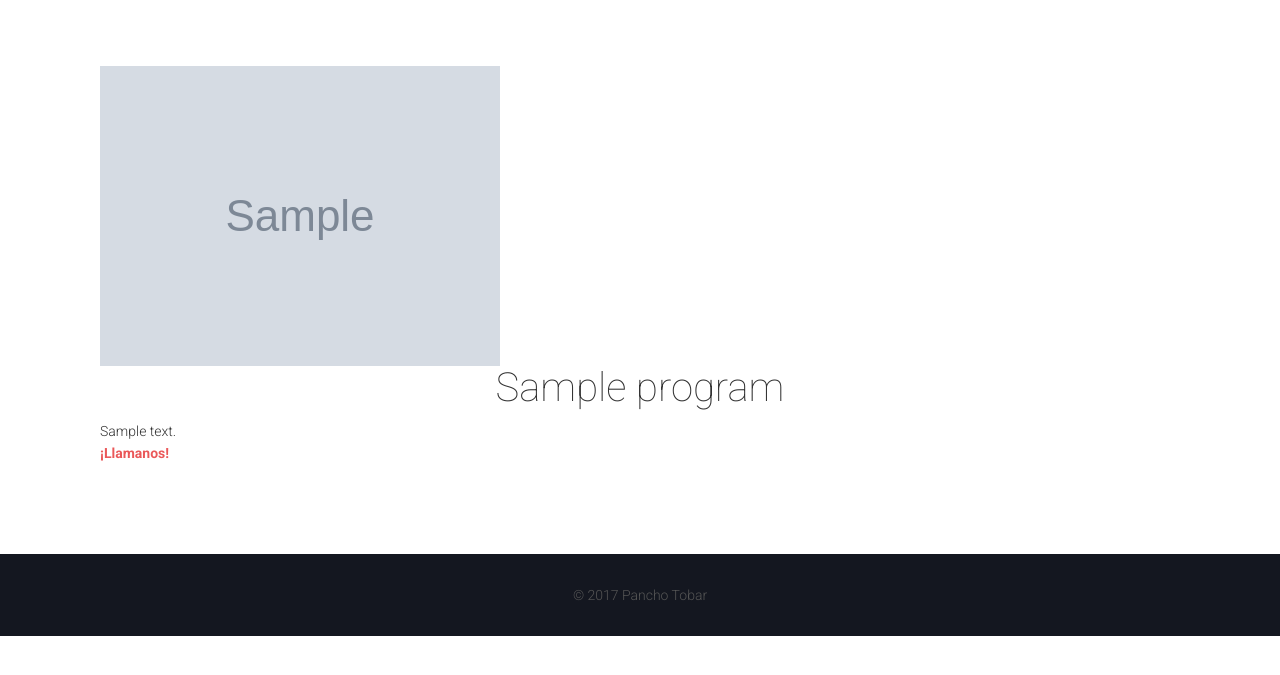
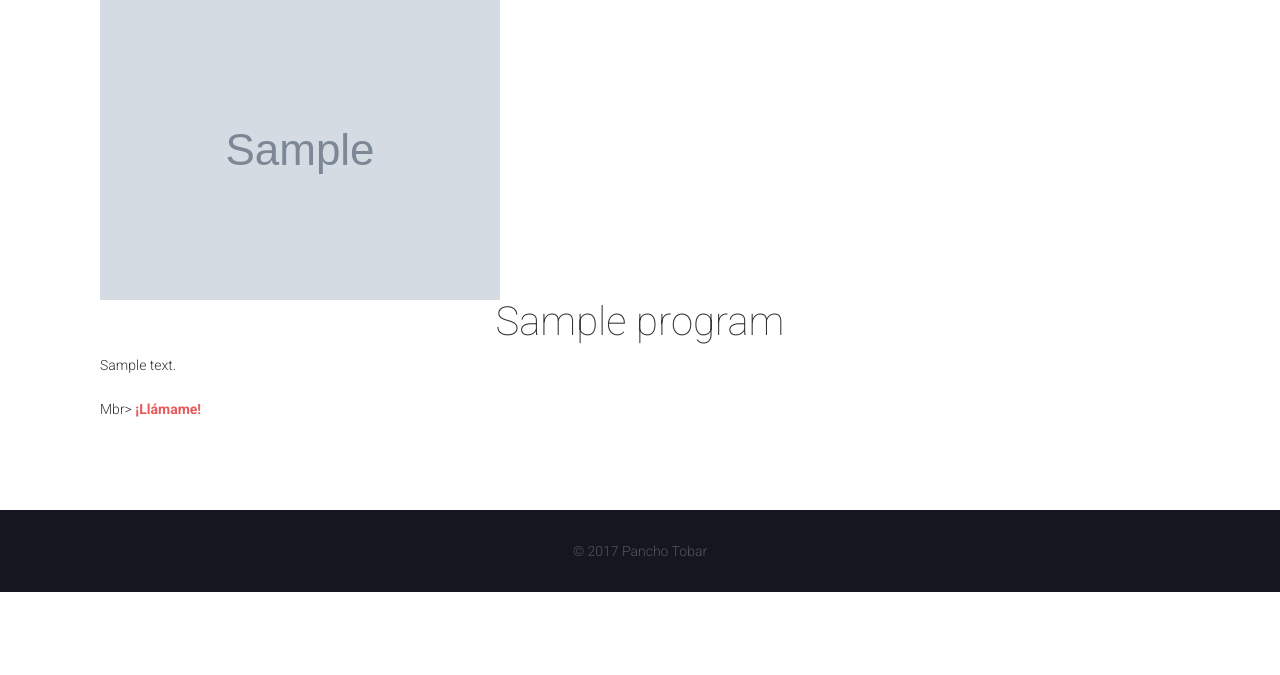
Before and after one commit to edwinperaza/pancho-tobat-website, a Django app: template programs/templates/programs/program_detail.html in a window 1280 px wide. Shown: the part 80-755 px from the top of the page. Run offline with Django 3.2, Linux system fonts and the light colour scheme; the template is opened without the code that fills it: most values are stand-ins (such as "Sample title", 1, 10 or a date in 2020); grey boxes marked "Sample" are stand-in pictures; some libraries are stand-ins or nearby versions; some web fonts are replaced.

Commit message:
Update image detail size and program detail view

```diff
--- a/programs/models.py
+++ b/programs/models.py
@@ -76,7 +76,7 @@ class Image(BaseModel):
 
     @property
     def image_detail(self):
-        image = get_thumbnail(self.image, '400x280', crop='center')
+        image = get_thumbnail(self.image, '1080x300', crop='center')
         return image.url
 
     @property
--- a/programs/templates/programs/program_detail.html
+++ b/programs/templates/programs/program_detail.html
@@ -4,9 +4,9 @@
 {% block title %}{{ program.name }}{% endblock title %}
 
 {% block content %}
-  <br>
-  <br>
-  <br>
+  <!-- <br> -->
+<!--   <br>
+  <br> -->
   <div class="section">
     <div class="container">
       <div class="row">
@@ -21,8 +21,10 @@
             <p style="text-align: justify;">
               {{ program.description|safe }}
               <br>
+              <br>
+              Mbr>
               <a href="tel:+56944943011">
-                <strong>¡Llamanos!</strong></a>
+                <strong>¡Llámame!</strong></a>
             </p>
           <!-- </div> -->
         </div>
```
